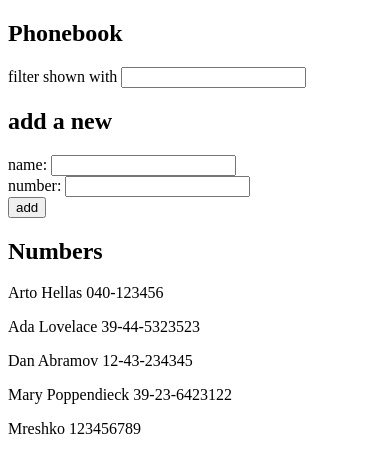
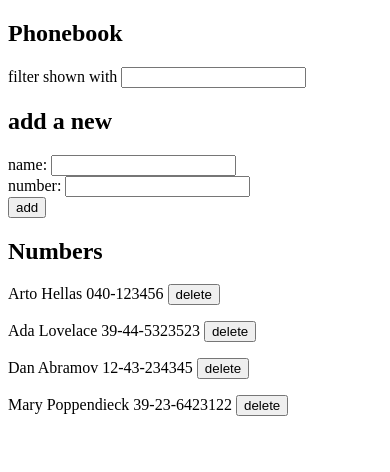
Before and after one commit to Prince-Andre-Moyo/fullstackopen, a React (Vite) app in the folder part2/phonebook/: page / in a window 390 px wide. Shown: the top 472 px of the page. Built offline with nearby package versions, Linux system fonts and the light colour scheme; data requests are answered from the project's data file.

Commit message:
part2: The Phonebook step 9

```diff
--- a/part2/phonebook/db.json
+++ b/part2/phonebook/db.json
@@ -19,11 +19,6 @@
       "name": "Mary Poppendieck",
       "number": "39-23-6423122",
       "id": "4"
-    },
-    {
-      "id": "gXHEbK42TR8",
-      "name": "Mreshko",
-      "number": "123456789"
     }
   ],
   "$schema": "./node_modules/json-server/schema.json"
--- a/part2/phonebook/src/App.jsx
+++ b/part2/phonebook/src/App.jsx
@@ -1,4 +1,3 @@
-import axios from 'axios'
 import { useState, useEffect } from 'react'
 import PersonsList from './components/PersonsList'
 import SearchFilter from './components/SearchFilter'
@@ -52,6 +51,19 @@ useEffect(() => {
     }
   }
 
+  const handleDelete = (id) => {
+    const foundPerson = persons.find(p => p.id === id)
+    const result = confirm(`Delete ${foundPerson.name} ?`)
+
+    if(result) {
+      personService.remove(foundPerson.id).then((returnedPerson) => {
+        setPersons(persons.filter(p => p.id !== id))
+      })
+    } else {
+      return
+    }
+  }
+
   const handleNameChange = (event) => {
     setNewName(event.target.value)
   }
@@ -91,7 +103,7 @@ useEffect(() => {
 
       <h2>Numbers</h2>
 
-      <PersonsList persons={namesToShow} />
+      <PersonsList persons={namesToShow} onPress={handleDelete}/>
 
     </div>
   )
--- a/part2/phonebook/src/components/PersonsList.jsx
+++ b/part2/phonebook/src/components/PersonsList.jsx
@@ -1,10 +1,10 @@
 import PhoneItem from './PhoneItem'
 
-const PersonsList = ({ persons }) => {
+const PersonsList = ({ persons, onPress }) => {
   return (
     <>
       {persons.map(person => (
-        <PhoneItem key={person.id} person={person} />
+        <PhoneItem key={person.id} person={person} onPress={onPress} />
       ))}
     </>
   )
--- a/part2/phonebook/src/components/PhoneItem.jsx
+++ b/part2/phonebook/src/components/PhoneItem.jsx
@@ -1,6 +1,8 @@
-const PhoneItem = ({ person }) => {
+const PhoneItem = ({ person, onPress }) => {
   return (
-    <p>{person.name} {person.number}</p>
+    <div>
+      <p> {person.name} {person.number} <button onClick={() => onPress(person.id)}>delete</button> </p>
+    </div>
   )
 }
 
--- a/part2/phonebook/src/services/persons.js
+++ b/part2/phonebook/src/services/persons.js
@@ -16,8 +16,14 @@ const update = (id, newObject) => {
     return request.then((response) => response.data)
 }
 
+const remove = (id) => {
+    const request = axios.delete(`${baseUrl}/${id}`)
+    return request.then((response) => response.data)
+}
+
 export default {
     getAll,
     create,
     update,
+    remove,
 }
```
